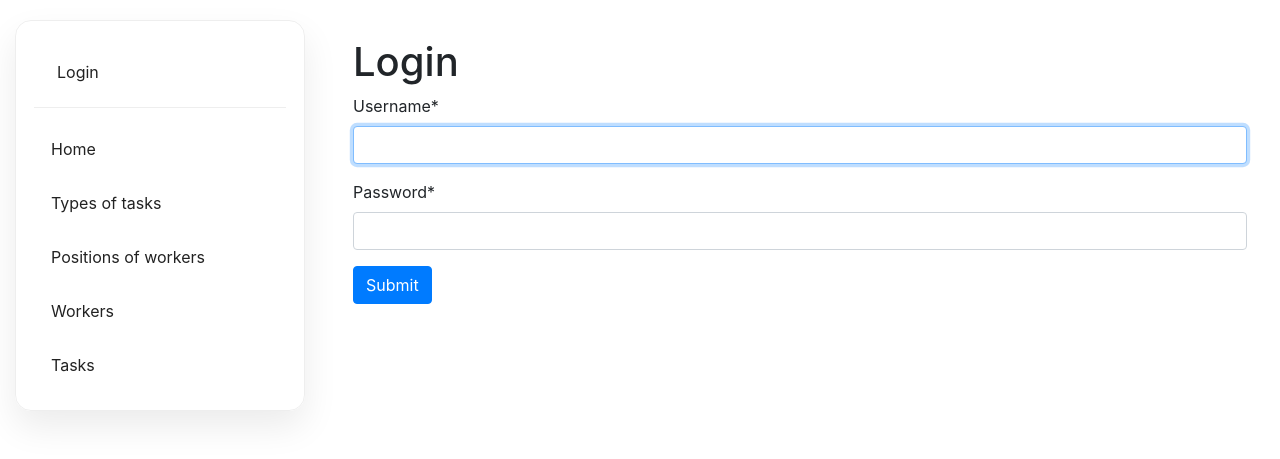
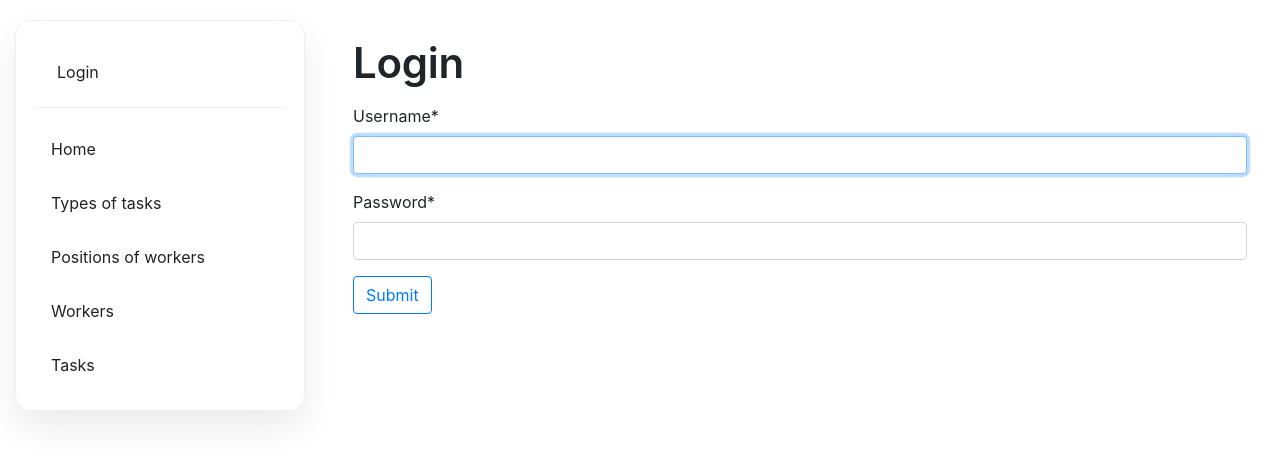
Before and after one commit to anastasiiaoshega513/IT-company-department-manager, a Django app: page /accounts/login/ in a window 1280 px wide. Shown: the top 459 px of the page. Run offline with Django 5.2, Linux system fonts and the light colour scheme; some libraries are stand-ins or nearby versions.

Commit message:
changed styles for login page

```diff
--- a/templates/registration/login.html
+++ b/templates/registration/login.html
@@ -2,16 +2,17 @@
 {% load crispy_forms_filters %}
 
 {% block content %}
-<h1>Login</h1>
+<h1 class="page-title mb-0">Login</h1>
 
 {% if form.errors %}
   <p style="color: red;">Invalid credentials</p>
 {% endif %}
-
-<form action="{% url 'login' %}" method="post">
-  {% csrf_token %}
-  {{ form|crispy }}
-  <input class="btn btn-primary" type="submit" value="Submit">
-  <input type="hidden" name="next" value="{{ next }}">
-</form>
+<div class="narrow-form mt-3">
+  <form action="{% url 'login' %}" method="post">
+    {% csrf_token %}
+    {{ form|crispy }}
+    <input class="btn btn-outline-primary mb-0" type="submit" value="Submit">
+    <input type="hidden" name="next" value="{{ next }}">
+  </form>
+</div>
 {% endblock %}
```
